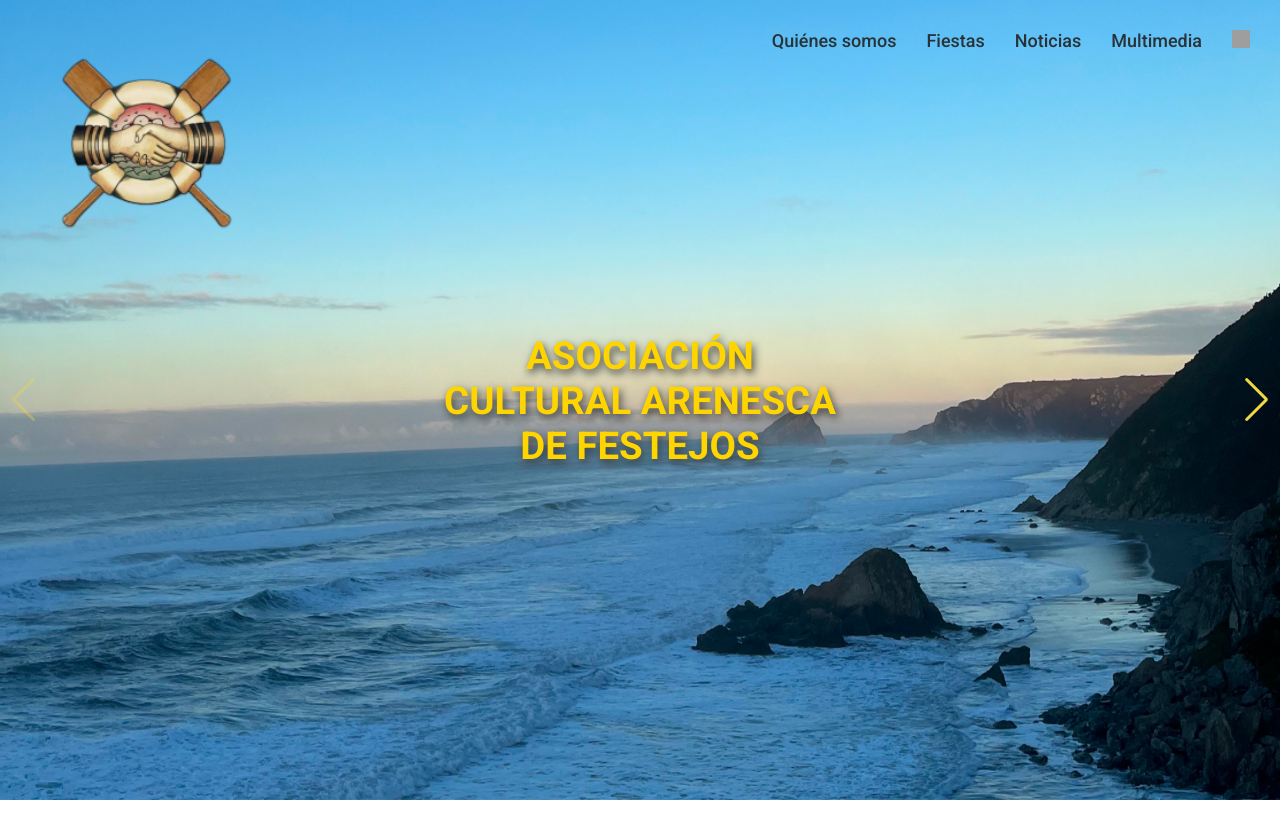
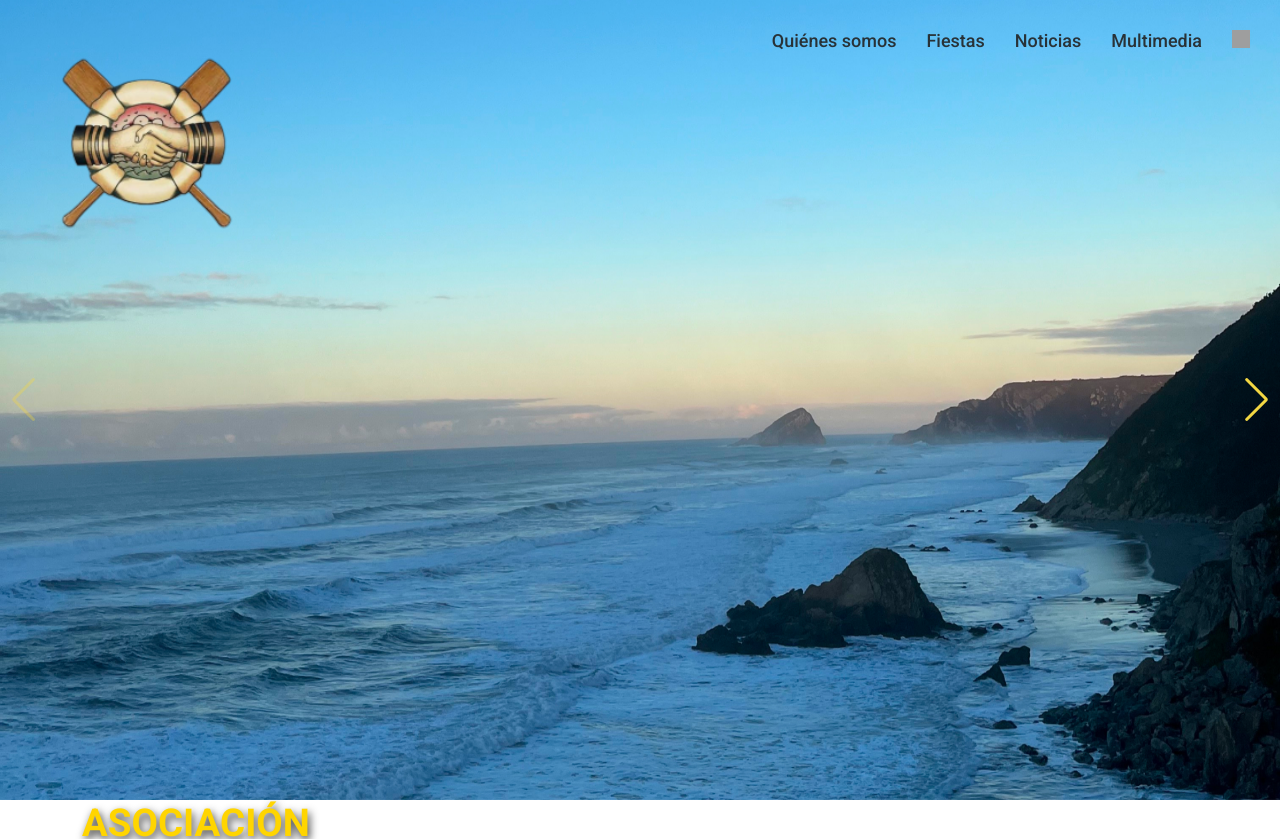
Before and after one commit to joyjos/ACAF, a React (Vite) app in the folder frontend/: page / in a window 1280 px wide. Shown: the top 839 px of the page. Built offline with nearby package versions, Linux system fonts and the light colour scheme; no server answers; grey boxes are pictures that could not be loaded.

Commit message:
procesion edited

```diff
--- a/frontend/src/presentation/components/InfoEvents/InfoEvents.jsx
+++ b/frontend/src/presentation/components/InfoEvents/InfoEvents.jsx
@@ -1,5 +1,5 @@
 import "./InfoEvents.css";
-import procesión from "../../assets/Procesión_Marinera_de_San_Juan.jpg";
+import procesion from "../../assets/procesion_Marinera_de_San_Juan.jpg";
 import foguera from "../../assets/FogueraSanJuan.jpg";
 import redes from "../../assets/redesProcesion.jpg"
 
@@ -26,26 +26,26 @@
           cual, las orquestas animan la noche en el prao de la rula. La mañana
           del 24, la fiesta continúa en nuestro pueblo con un marcado sabor
           marinero. Engalanados con sus trajes de marineros, los vecinos salen a
-          las calles. Los santos son sacados en procesión, recorriendo las
+          las calles. Los santos son sacados en procesion, recorriendo las
           calles del pueblo en un ambiente de fervor y alegría. Tenemos
           charanga, gaitas y orquesta para la hora del vermut, no creo que
           exista un plan mejor ¿verdad?
         </p>
         <div className="containerImgs">
           <img src={foguera} alt="foguera" />
-          <img src={procesión} alt="procesión" />
+          <img src={procesion} alt="procesion" />
         </div>
         <h3>San Telmo</h3>
         <p className="contentEvents">
           Las fiestas de San Telmo son el broche de oro del verano en San Juan
           de la Arena. Un fin de semana cargado de música, bailes, procesiones
-          y, sobre todo, unión entre vecinos y visitantes. En esta procesión, a
+          y, sobre todo, unión entre vecinos y visitantes. En esta procesion, a
           diferencia de la que se celebra en San Juan, las redes tienen un papel
           protagonista. Llevadas por los marineros del pueblo, simbolizan la
           importancia de la pesca para San Juan de la Arena y rinden homenaje a
           su larga tradición marinera. Un gesto que emociona a los vecinos y
           recuerda el estrecho vínculo que une al pueblo con el mar. Cuando la
-          procesión pasa cerca de la ria, algunos de los santos se acercan a
+          procesion pasa cerca de la ria, algunos de los santos se acercan a
           ella y los marineros que los llevan, tiran al agua flores en una señal
           de homenajear a los marineros caidos en la mar.
         </p>
--- a/frontend/src/presentation/components/Slider/Slider.css
+++ b/frontend/src/presentation/components/Slider/Slider.css
@@ -12,12 +12,6 @@
   color: #ffd500;
   text-shadow: 2px 4px 8px rgba(57, 57, 57, 1);
 
-  z-index: 62;
-}
-.relative {
-  display: flex;
-  justify-content: center;
-  align-items: center;
 }
 
 .relative img {
```
Also changed, not shown: frontend/src/presentation/assets/procesionSanJuan.jpg (renamed from frontend/src/presentation/assets/Procesión_Marinera_de_San_Juan.jpg), 1 other file (tests, documents, lock files or other folders).
